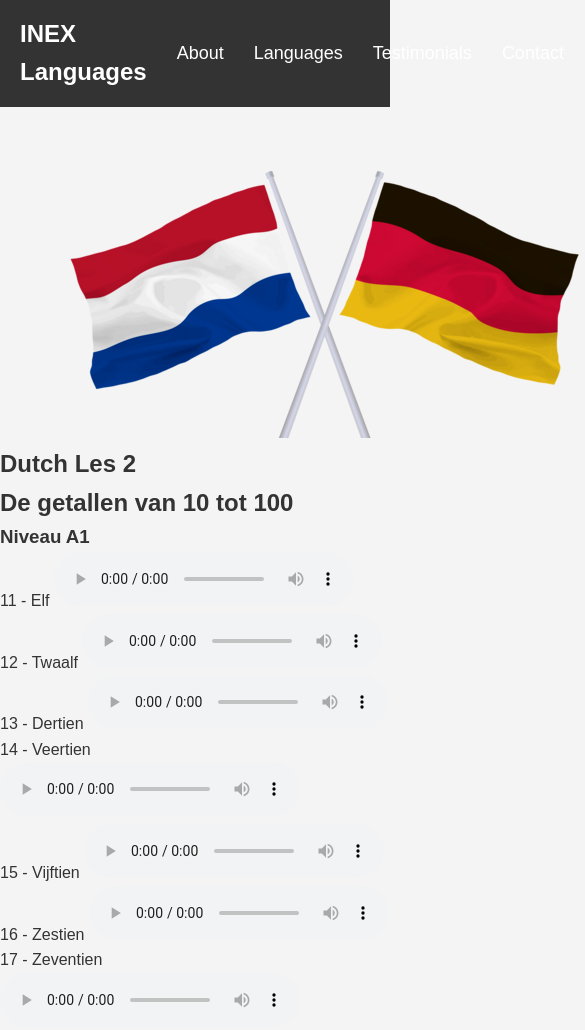
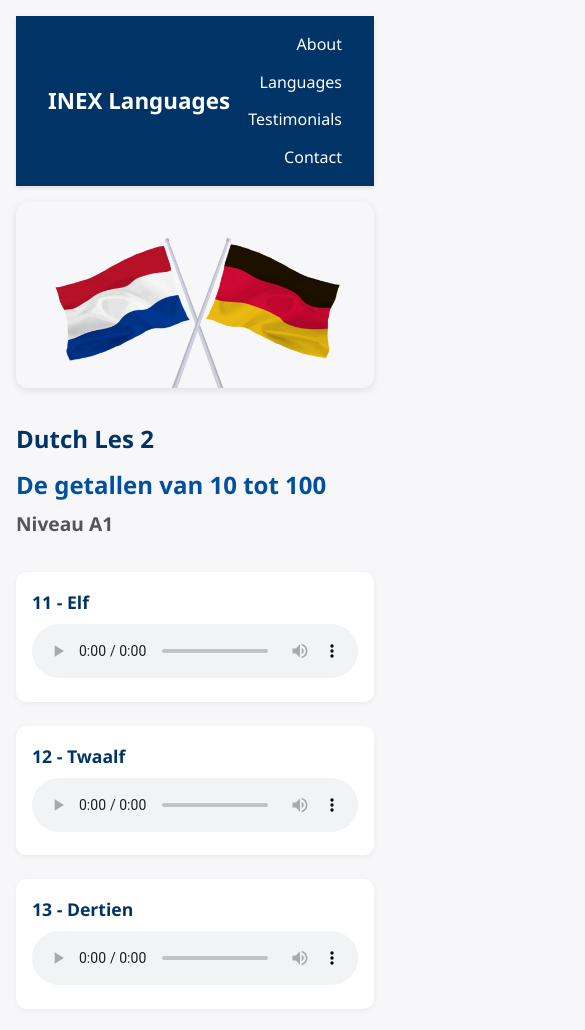
Before and after one commit to Inex01/inexlanguages-, a plain HTML site: page Dutch lesson 2.html in a window 390 px wide. Shown: the top 1030 px of the page, 585 px wide, since content can reach past the window. Drawn offline with Linux system fonts and the light colour scheme.

Commit message:
update Dutch lesson 1 HTML and CSS for improved layout and audio support

```diff
--- a/Css files/Dutch lesson 1.css
+++ b/Css files/Dutch lesson 1.css
@@ -1,32 +1,38 @@
-/* General Body Styling */
-body {
-    font-family: 'Arial', sans-serif;
+/* === General Reset and Body === */
+* {
     margin: 0;
     padding: 0;
-    background-color: #f5f5f5;
-    color: #333;
-    line-height: 1.6;
+    box-sizing: border-box;
 }
 
-/* Header Styling */
+body {
+    font-family: 'Segoe UI', Tahoma, Geneva, Verdana, sans-serif;
+    display: flex;
+    flex-direction: column;
+    align-items: center;
+    background-color: #f4f6f9;
+    color: #2c3e50;
+    min-height: 100vh;
+}
+
+/* === Header === */
 header {
     background-color: #34495e;
-    padding: 1rem 0;
+    width: 100%;
+    padding: 1.5rem 0;
     text-align: center;
 }
 
 header .logo h1 {
     color: white;
-    margin: 0;
-    font-size: 2rem;  /* Increased font size for better visibility */
+    font-size: 2rem;
+    letter-spacing: 1px;
 }
 
-/* Navigation Styling */
+/* === Navigation === */
 .nav-links {
     list-style: none;
-    padding: 0;
-    margin: 10px 0;
-    text-align: center; /* Center align the nav items */
+    margin-top: 10px;
 }
 
 .nav-links li {
@@ -37,93 +43,118 @@ header .logo h1 {
 .nav-links a {
     color: white;
     text-decoration: none;
-    font-size: 1.2rem;
+    font-size: 1.1rem;
     transition: color 0.3s ease;
 }
 
 .nav-links a:hover {
-    color: #3498db;
+    color: #1abc9c;
 }
 
-/* Image Styling - Centered and Responsive */
+/* === Main Content === */
+main {
+    display: flex;
+    justify-content: center;
+    width: 100%;
+    padding: 2rem 1rem;
+}
+
+.center-content {
+    text-align: center;
+    max-width: 900px;
+    width: 100%;
+}
+
+/* === Lesson Image === */
 .lesson-image {
-    width: 100%;
-    max-width: 200px;
-    display: block;
-    margin: 20px auto;  /* Center the image */
-    border-radius: 10px;
-    box-shadow: 0px 4px 6px rgba(0, 0, 0, 0.1);
-    transition: transform 0.3s ease, width 0.3s ease;
+    width: 120px;
+    height: 120px;
+    border-radius: 12px;
+    object-fit: cover;
+    margin-bottom: 1.5rem;
+    box-shadow: 0 4px 10px rgba(0, 0, 0, 0.1);
+    transition: transform 0.3s ease;
 }
 
 .lesson-image:hover {
-    transform: scale(1.1);  /* Smooth scale effect on hover */
+    transform: scale(1.05);
 }
 
-/* Lesson Section Styling */
+/* === Section Styling === */
 .lesson-section {
-    background-color: #ffffff;
+    background-color: #fff;
     padding: 2rem;
-    margin: 1rem 0;
-    border-radius: 10px;
-    box-shadow: 0px 4px 6px rgba(0, 0, 0, 0.1);
+    margin-bottom: 2rem;
+    border-radius: 12px;
+    box-shadow: 0 4px 10px rgba(0, 0, 0, 0.08);
+    text-align: left;
 }
 
 .lesson-section h1, .lesson-section h2 {
+    margin-bottom: 1rem;
     color: #2c3e50;
-    margin-bottom: 1rem;
 }
 
 .lesson-section h1 {
-    font-size: 2rem;  /* Larger font size for main section titles */
+    font-size: 2rem;
 }
 
 .lesson-section h2 {
-    font-size: 1.5rem;  /* Slightly smaller for subtitles */
+    font-size: 1.5rem;
 }
 
-/* Footer Section */
+.lesson-section ul {
+    list-style: none;
+    padding-left: 0;
+}
+
+.lesson-section li {
+    margin-bottom: 0.8rem;
+    font-size: 1.1rem;
+}
+
+audio {
+    display: block;
+    margin: 0.5rem 0 1.2rem;
+}
+
+/* === Footer === */
 footer {
     background-color: #34495e;
     color: white;
-    padding: 1.5rem 0;
     text-align: center;
-}
-
-footer p {
-    font-size: 1rem;
+    padding: 2rem 0;
+    width: 100%;
 }
 
 footer a {
     color: #ff6347;
     text-decoration: none;
-    transition: color 0.3s ease;
 }
 
 footer a:hover {
     color: #f39c12;
 }
 
-/* Responsive Design */
+/* === Responsive === */
 @media (max-width: 768px) {
-    .lesson-image {
-        max-width: 100%;  /* Make image fill container on mobile */
-        width: 80%;  /* Image width reduced for better mobile fit */
+    .lesson-section {
+        padding: 1.5rem;
     }
 
     .lesson-section h1 {
-        font-size: 1.8rem;  /* Adjust heading size for smaller screens */
+        font-size: 1.6rem;
     }
 
     .lesson-section h2 {
         font-size: 1.3rem;
     }
 
-    .nav-links {
-        text-align: center; /* Ensure navigation is centered on smaller screens */
+    .lesson-image {
+        width: 90px;
+        height: 90px;
     }
 
     .nav-links li {
-        margin: 0 10px;  /* Adjust margins for smaller screens */
+        margin: 0 10px;
     }
-}
--- a/Css files/Lektion 2.css
+++ b/Css files/Lektion 2.css
@@ -1,206 +1,143 @@
-/* General Body Styling */
-body {
-    font-family: 'Arial', sans-serif;
+/* General Reset & Font */
+* {
     margin: 0;
     padding: 0;
-    background-color: #f5f5f5;
-    color: #333;
-    line-height: 1.6;  /* Improved line spacing for readability */
-
-    /* Flexbox for centering content both horizontally and vertically */
-    display: flex;
-    flex-direction: column;
-    align-items: center;
-    justify-content: center;  /* Center content vertically */
-    height: 100vh;  /* Full height of the viewport */
+    box-sizing: border-box;
 }
 
-/* Heading Styling */
-h1, h2, h3 {
-    color: #5f7e9e;
-    text-align: center;
-    font-weight: 600;
-    margin: 1rem 0;  /* Add margin for spacing between headings */
+body {
+    font-family: 'Segoe UI', Tahoma, Geneva, Verdana, sans-serif;
+    background-color: #f7f7fa;
+    color: #333;
+    line-height: 1.6;
+    padding: 1rem;
 }
 
-h1 {
-    font-size: 2.5rem; /* Larger size for h1 */
-}
-
-h2 {
-    font-size: 2rem; /* Slightly smaller than h1 */
-}
-
-h3 {
-    font-size: 1.7rem;
-}
-
-/* Header Styling */
+/* Navigation Bar */
 header {
-    background-color: #34495e;
-    color: white;
-    padding: 15px 0;
-    width: 100%;
+    background-color: #003366;
+    padding: 1rem 2rem;
+    color: #fff;
+    box-shadow: 0 2px 4px rgba(0,0,0,0.1);
 }
 
 .navbar {
     display: flex;
     justify-content: space-between;
     align-items: center;
-    padding: 0 20px;
+}
+
+.logo h1 {
+    font-size: 1.8rem;
+    color: #ffffff;
 }
 
 .nav-links {
     list-style: none;
     display: flex;
-}
-
-.nav-links li {
-    margin-left: 30px;
+    gap: 1.5rem;
 }
 
 .nav-links a {
-    color: white;
+    color: #ffffff;
     text-decoration: none;
-    font-size: 18px;
+    font-weight: 500;
+    transition: color 0.3s ease;
 }
 
 .nav-links a:hover {
-    color: #007BFF;
+    color: #ffcc00;
 }
 
-/* Main Content */
-main {
-    padding: 2rem;
-    text-align: center;
-    max-width: 900px; /* Centering and restricting width */
-    width: 100%;
-    display: flex;
-    flex-direction: column;
-    align-items: center;  /* Center content horizontally */
-}
-
-/* Image Styling - Initial small size and centered */
-.lesson-image {
-    width: 20%;
-    max-width: 100px;
-    margin: 5px auto;  /* Center image with 5px margin */
-    display: block;
-    border-radius: 10px;
-    box-shadow: 0px 4px 6px rgba(0, 0, 0, 0.2);
-    transition: transform 0.3s ease, width 0.3s ease;
-}
-
-/* Image Hover effect */
-.lesson-image:hover {
-    transform: scale(1.1);
-    width: 25%;
-}
-
-/* Lesson Section Styling */
-.lesson-section {
-    background-color: #ffffff;
-    padding: 2rem;
-    margin: 5px 0;  /* Add 5px margin between sections */
-    border-radius: 10px;
-    box-shadow: 0px 4px 6px rgba(0, 0, 0, 0.1);
-    transition: box-shadow 0.3s ease; /* Smooth transition for shadow */
-    text-align: left;  /* Text alignment for sections */
-}
-
-.lesson-section:hover {
-    box-shadow: 0px 8px 12px rgba(0, 0, 0, 0.2); /* Enhanced shadow on hover */
-}
-
+/* Lesson Header */
 .lesson-section h1 {
-    color: #e74c3c;
+    font-size: 2rem;
+    margin-top: 2rem;
+    margin-bottom: 0.5rem;
+    color: #003366;
 }
 
 .lesson-section h2 {
     font-size: 1.5rem;
-    color: #16a085;
+    margin-bottom: 0.3rem;
+    color: #00509e;
 }
 
-/* Number List Styling */
+.lesson-section h3 {
+    font-size: 1.2rem;
+    margin-bottom: 1rem;
+    color: #555;
+}
+
+/* Lesson Image */
+.lesson-image {
+    max-width: 100%;
+    height: auto;
+    display: block;
+    margin: 1rem auto;
+    border-radius: 12px;
+    box-shadow: 0 2px 8px rgba(0,0,0,0.1);
+}
+
+/* Number List */
 .number-list {
-    list-style-type: none;
+    list-style: none;
     padding: 0;
-    margin: 0;
+    margin: 2rem auto;
+    max-width: 900px;
+    display: grid;
+    grid-template-columns: repeat(auto-fit, minmax(250px, 1fr));
+    gap: 1.5rem;
 }
 
 .number-list li {
-    background-color: #ecf0f1;
+    background-color: #ffffff;
     padding: 1rem;
-    margin: 5px 0;  /* 5px margin between list items */
-    border-radius: 5px;
-    display: flex;
-    justify-content: space-between;
-    align-items: center;
-    transition: background-color 0.3s ease, transform 0.2s ease;
+    border-radius: 10px;
+    box-shadow: 0 2px 6px rgba(0,0,0,0.05);
+    transition: transform 0.2s ease;
 }
 
 .number-list li:hover {
-    background-color: #ddd;
-    transform: translateY(-5px); /* Slight lift on hover */
+    transform: scale(1.02);
 }
 
-.number-list li span {
-    font-size: 1.2rem;
-    font-weight: 500;
+.number-list span {
+    font-size: 1.1rem;
+    font-weight: 600;
+    display: block;
+    margin-bottom: 0.5rem;
+    color: #003366;
 }
 
-.number-list li audio {
-    margin-left: 1rem;
+/* Audio Player Styling */
+audio {
+    width: 100%;
+    outline: none;
 }
 
-/* Responsive Design */
-@media (max-width: 768px) {
-    .lesson-image {
-        width: 50%;
-        max-width: 200px;
+/* Section spacing */
+section {
+    margin-bottom: 3rem;
+}
+
+/* Responsive Tweaks */
+@media (max-width: 600px) {
+    .nav-links {
+        flex-direction: column;
+        gap: 0.75rem;
+        text-align: right;
     }
 
-    .lesson-section h2 {
-        font-size: 1.3rem;
+    .logo h1 {
+        font-size: 1.4rem;
     }
 
-    .number-list li {
-        font-size: 1rem;
-        flex-direction: column;
-        align-items: flex-start;
+    .lesson-section h1 {
+        font-size: 1.5rem;
     }
 
-    .number-list li audio {
-        margin-top: 1rem;
-    }
-
-    .dropdown-btn {
-        font-size: 0.875rem;
-        padding: 0.5rem 1rem;
+    .number-list {
+        grid-template-columns: 1fr;
     }
 }
-
-/* Footer Section */
-footer {
-    background-color: #34495e;
-    color: white;
-    padding: 1.5rem 0;
-    text-align: center;
-    box-shadow: 0 -4px 8px rgba(0, 0, 0, 0.1); /* Soft shadow on footer */
-    width: 100%;
-}
-
-footer p {
-    font-size: 1rem;
-}
-
-footer a {
-    color: #9b9290;
-    text-decoration: none;
-    transition: color 0.3s ease;
-}
-
-footer a:hover {
-    text-decoration: underline;
-    color: #f39c12; /* Slightly different color on hover */
-}
--- a/Dutch lesson 2.html
+++ b/Dutch lesson 2.html
@@ -5,7 +5,7 @@
     <meta name="viewport" content="width=device-width, initial-scale=1.0">
     <meta name="description" content="Learn Dutch with INEX Languages. Explore useful phrases, numbers, and days of the week.">
     <title>INEX Languages - Dutch Lesson</title>
-    <link rel="stylesheet" href="Css files/index.css">
+    <link rel="stylesheet" href="Css files/Lektion 2.css">
 </head>
 <body>
 
```
Also changed, not shown: Dutch lesson 1.html (+37 -2 lines), 11 other files.
